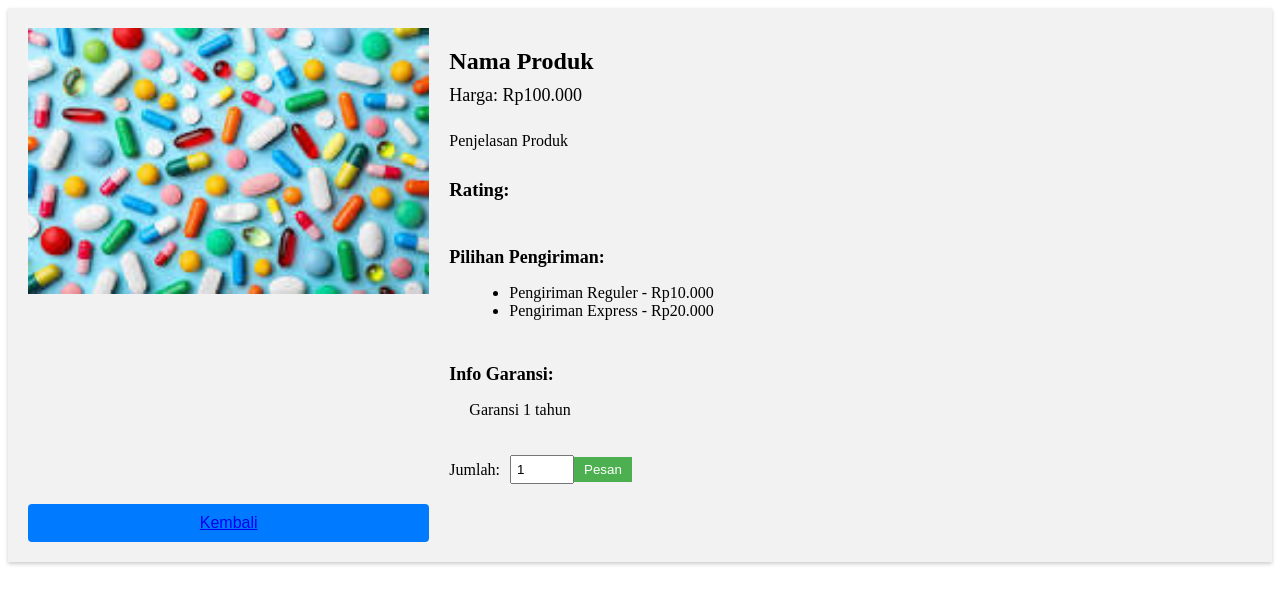
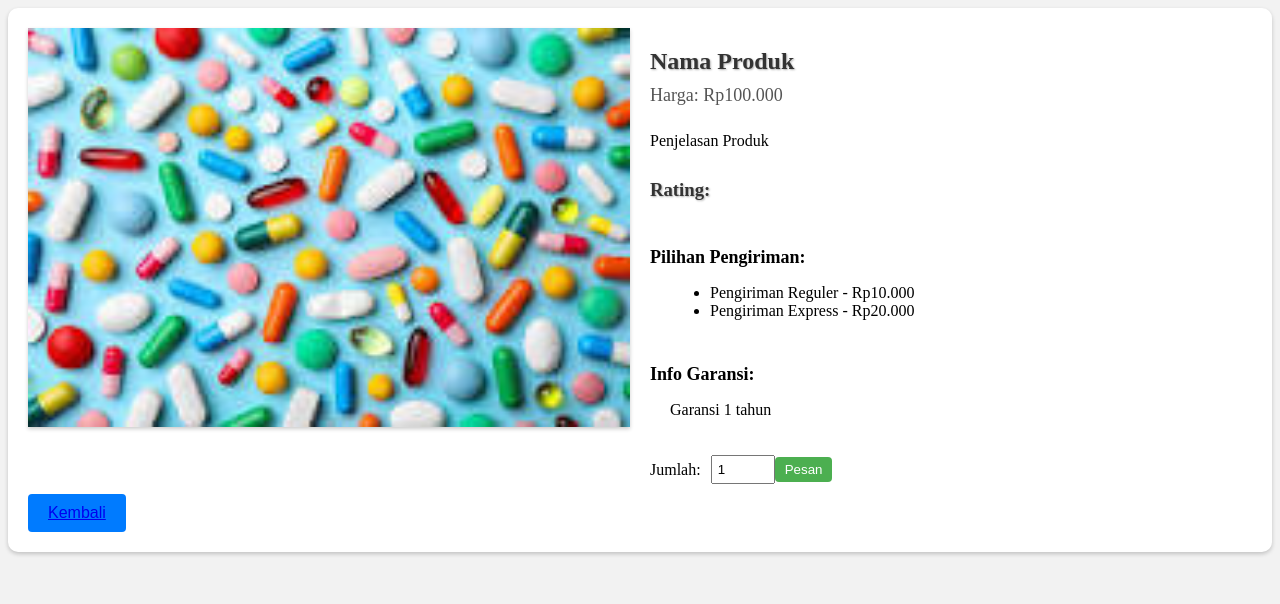
Before and after one commit to Aplikasi-Pemesanan-Obat-Herbal/Halaman-Web, a PHP site: page /Infoproduksatu.php in a window 1280 px wide. Shown: the top 604 px of the page. Run offline with PHP 8.4, Linux system fonts and the light colour scheme.

Commit message:
Update Infoproduksatu.php

```diff
--- a/Infoproduksatu.php
+++ b/Infoproduksatu.php
@@ -3,21 +3,27 @@
 <head>
     <title>Detail Produk</title>
     <style>
+        body {
+            background-color: #f2f2f2;
+        }
+
         .container {
-  background-color: #f2f2f2;
             padding: 20px;
             box-shadow: 0 2px 4px rgba(0, 0, 0, 0.2);
+            background-color: #ffffff;
+            border-radius: 10px;
         }
 
         .grid {
             display: grid;
-  grid-template-columns: 1fr 2fr;
+            grid-template-columns: repeat(2, 1fr);
             grid-gap: 20px;
         }
 
         .product-image img {
             width: 100%;
             height: auto;
+            box-shadow: 0 2px 4px rgba(0, 0, 0, 0.2);
         }
 
         .product-details {
@@ -28,11 +34,14 @@
         .product-name {
             font-size: 24px;
             margin-bottom: 10px;
+            color: #333;
+            text-shadow: 1px 1px 2px rgba(0, 0, 0, 0.3);
         }
 
         .product-price {
             font-size: 18px;
             margin-bottom: 10px;
+            color: #555;
         }
 
         .product-description p {
@@ -41,6 +50,10 @@
 
         .product-rating {
             margin-bottom: 10px;
+            display: flex;
+            align-items: center;
+            color: #333;
+            text-shadow: 1px 1px 2px rgba(0, 0, 0, 0.3);
         }
 
         .stars {
@@ -81,11 +94,13 @@
             color: white;
             border: none;
             cursor: pointer;
+            border-radius: 4px;
         }
 
         .product-order button:hover {
             background-color: #45a049;
         }
+
         .my-button {
             background-color: #007bff;
             color: #fff;
@@ -97,11 +112,12 @@
             font-size: 16px;
             cursor: pointer;
             border-radius: 4px;
+            margin-top: 10px;
         }
 
         .my-button:hover {
-  background-color: #0056b3
-
+            background-color: #0056b3;
+        }
     </style>
 </head>
 <body>
@@ -143,8 +159,8 @@
                     <button id="pesan">Pesan</button>
                 </div>
             </div>
+        </div>
         <button class="my-button"><a href="Produk.php">Kembali</a></button>
-  </div>
     </div>
 
 </body>
```
Lines whose indentation alone changed are shown as unchanged.
